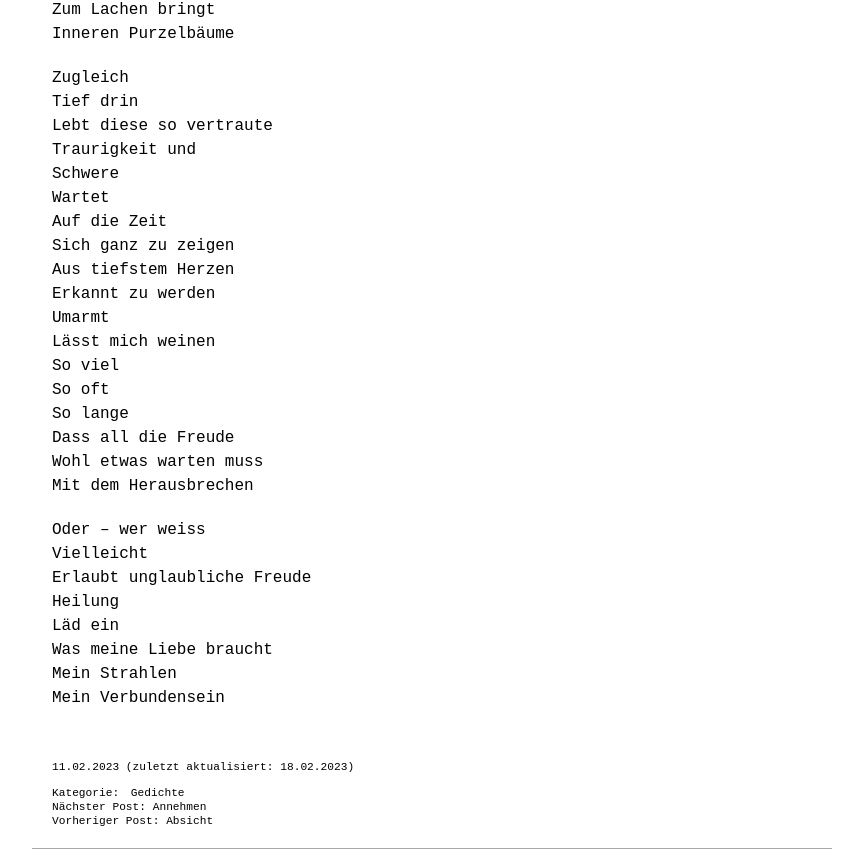
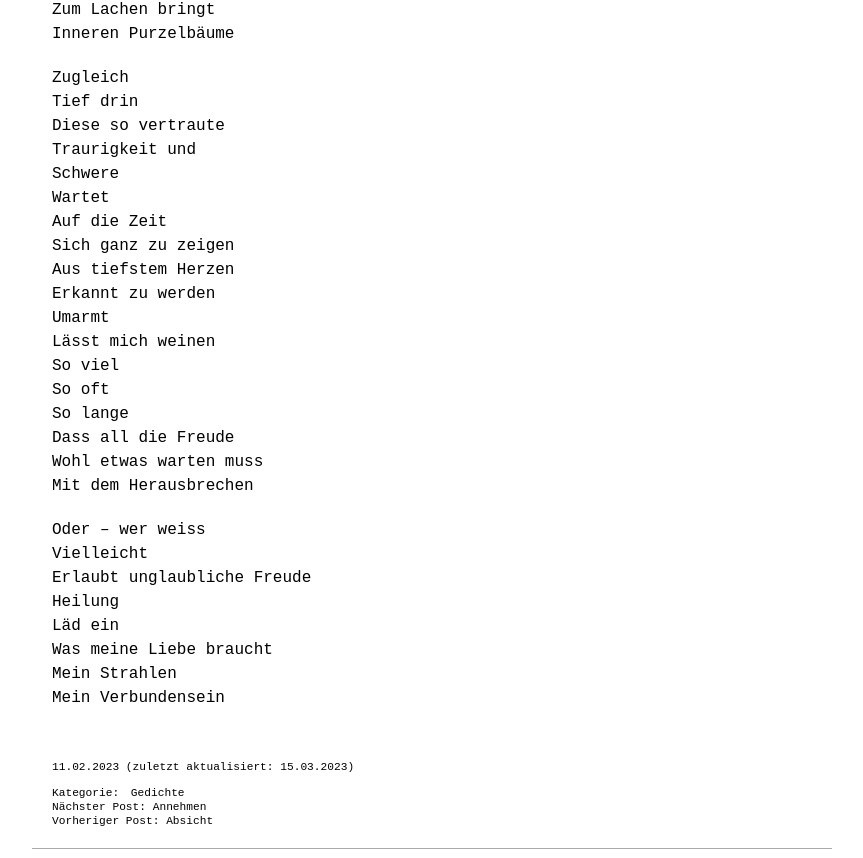
Before and after one commit to lebendigimsein/webpage, a Jekyll site: the page built from _posts/2023-02-11-diese-traurige-lebendigkeit.markdown, in a window 1280 px wide. Shown: the part 402-1260 px from the top of the page, without its empty margins (208-1071 px from the left). Built offline with Jekyll 4.4.1, drawn with Linux system fonts in a browser that asks for light colours.

Commit message:
traurige Lebendigkeit changed

```diff
--- a/_posts/2023-02-11-diese-traurige-lebendigkeit.markdown
+++ b/_posts/2023-02-11-diese-traurige-lebendigkeit.markdown
@@ -2,7 +2,7 @@
 layout: post
 title: Diese traurige Lebendigkeit
 date: 2023-02-11
-last_modified_at: 2023-02-18
+last_modified_at: 2023-03-15
 categories: [Gedichte]
 tags: []
 ---
@@ -21,7 +21,7 @@ Inneren Purzelbäume
 
 Zugleich
 Tief drin
-Lebt diese so vertraute
+Diese so vertraute
 Traurigkeit und
 Schwere
 Wartet
```
